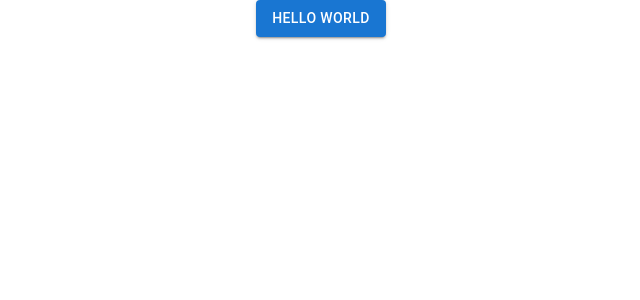
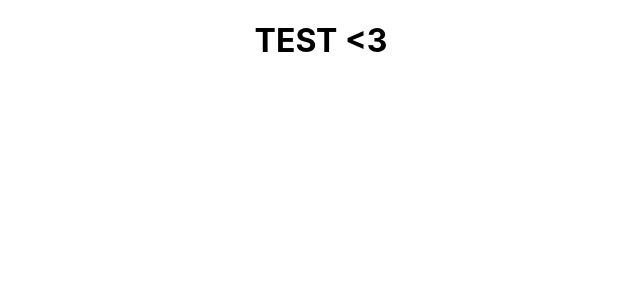
Before and after one commit to scan-lan/sentinoodleClient, a React (Create React App) app: page /test in a window 1280 px wide. Shown: the top 300 px of the page, without its empty margins (319-959 px from the left). Built offline with nearby package versions, Linux system fonts and the light colour scheme.

Commit message:
Added routes

```diff
--- a/package.json
+++ b/package.json
@@ -15,6 +15,7 @@
     "@types/react-dom": "^17.0.11",
     "react": "^17.0.2",
     "react-dom": "^17.0.2",
+    "react-router-dom": "^6.0.2",
     "react-scripts": "4.0.3",
     "typescript": "^4.4.4",
     "web-vitals": "^1.1.2"
--- a/src/Containers/App/App.tsx
+++ /dev/null
@@ -1,14 +0,0 @@
-import React from 'react';
-import './App.css';
-
-import Home from "../../Pages/Home";
-
-function App() {
-  return (
-    <div className="App">
-      <Home />
-    </div>
-  );
-}
-
-export default App;
--- /dev/null
+++ b/src/containers/App/App.tsx
@@ -0,0 +1,22 @@
+import React from 'react';
+import './App.css';
+import {
+  Routes,
+  Route
+} from "react-router-dom";
+
+import Home from "../../routes/Home";
+import Test from "../../routes/Test";
+
+function App() {
+  return (
+    <div className="App">
+      <Routes>
+        <Route path="/" element={<Home />} />
+        <Route path="test" element={<Test />} />
+      </Routes>
+    </div>
+  );
+}
+
+export default App;
--- a/src/index.tsx
+++ b/src/index.tsx
@@ -1,12 +1,17 @@
 import React from 'react';
 import ReactDOM from 'react-dom';
+import {
+  BrowserRouter
+} from "react-router-dom";
 import './index.css';
-import App from './Containers/App/App';
+import App from './containers/App/App';
 import reportWebVitals from './reportWebVitals';
 
 ReactDOM.render(
   <React.StrictMode>
-    <App />
+    <BrowserRouter>
+      <App />
+    </BrowserRouter>
   </React.StrictMode>,
   document.getElementById('root')
 );
--- /dev/null
+++ b/src/routes/Test/index.tsx
@@ -0,0 +1,8 @@
+import React from "react";
+
+const Test = () =>
+  <>
+    <h1 style={{textAlign: "center"}}>{"TEST <3"}</h1>
+  </>
+
+export default Test;
```
Also changed, not shown: src/containers/App/App.css (renamed from src/Containers/App/App.css), src/routes/Home/index.tsx (renamed from src/Pages/Home/index.tsx), 1 other file (tests, documents, lock files or other folders).
